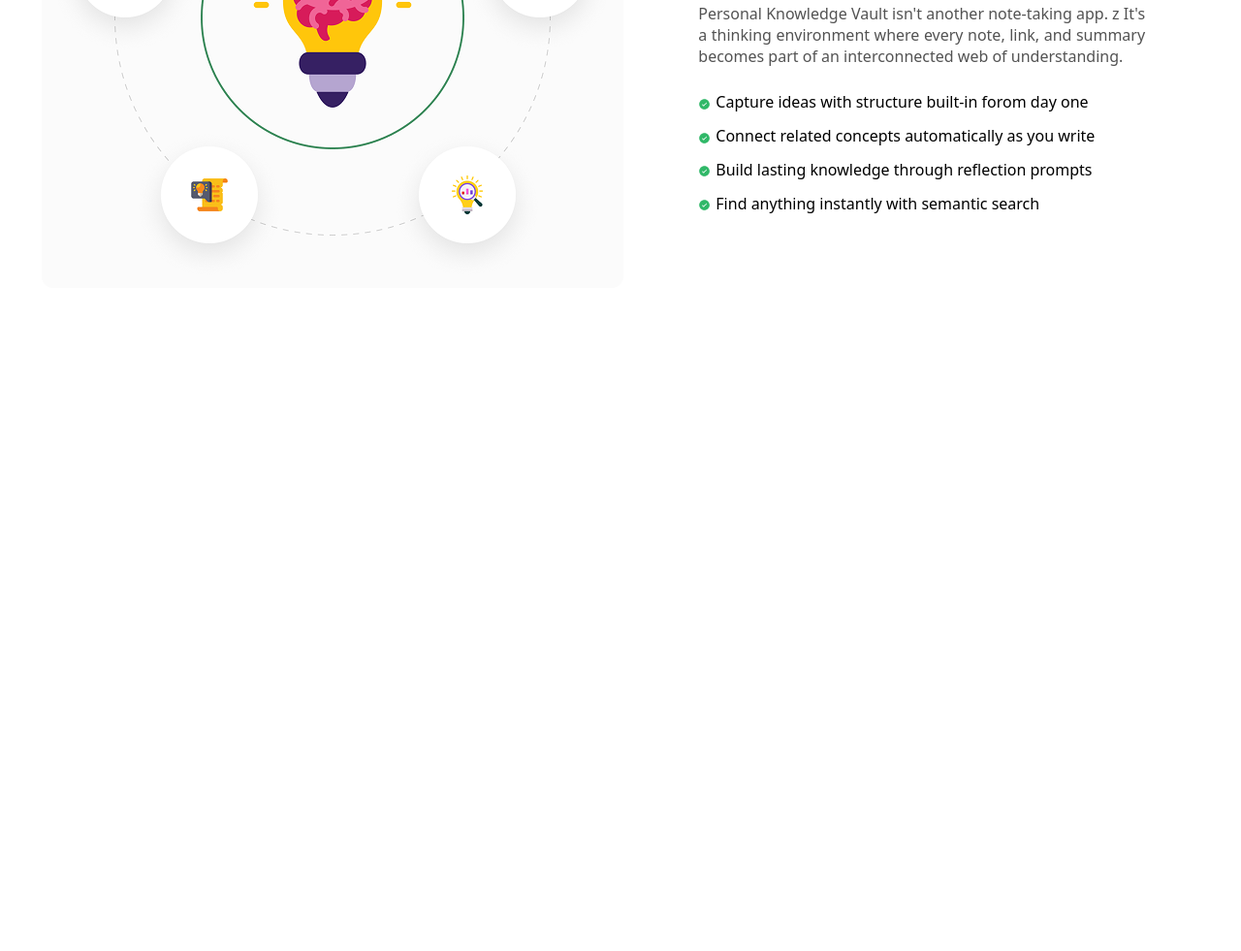
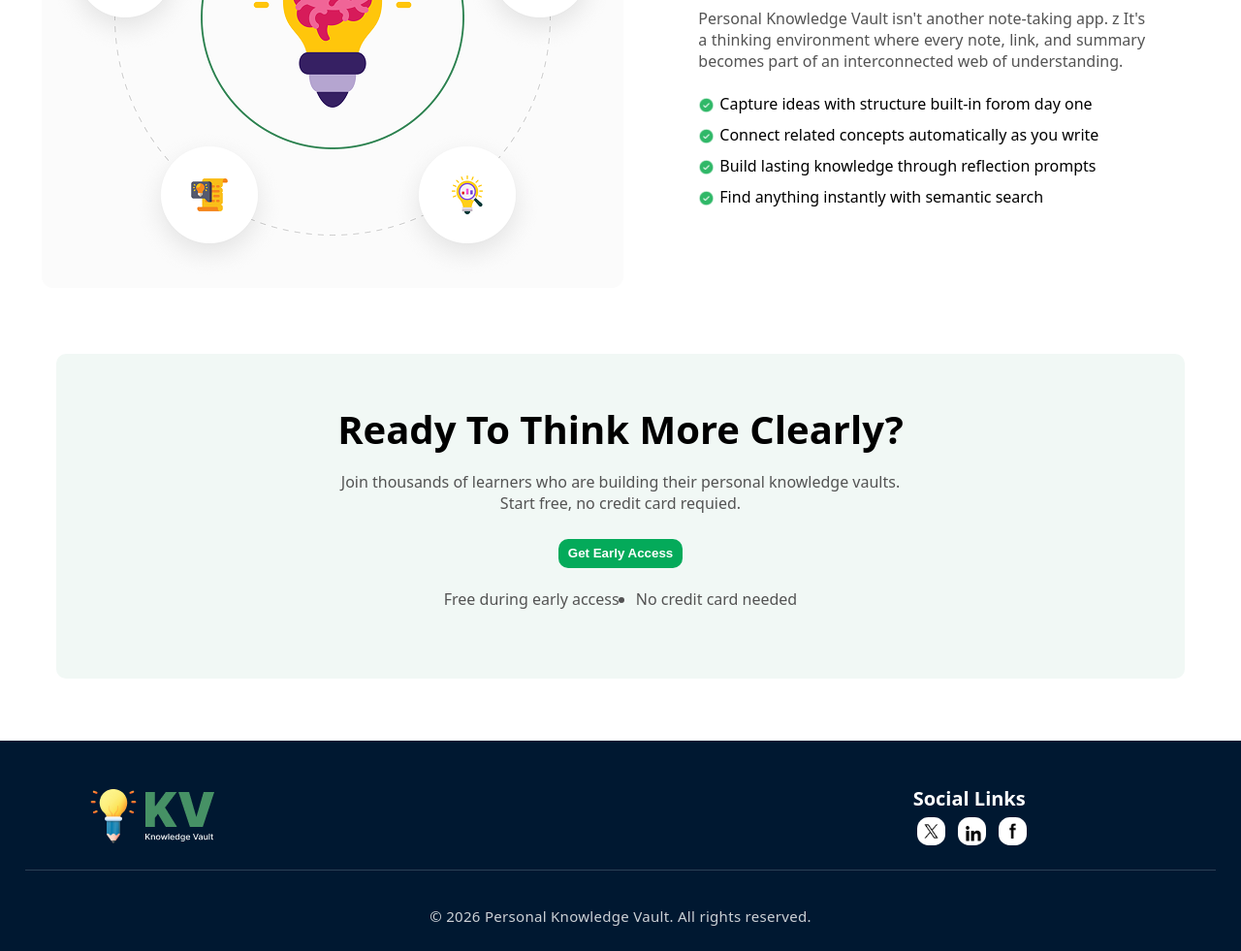
Before and after one commit to mddidarh311-jpg/Project-1, a plain HTML site: page index.html in a window 1280 px wide. Shown: the part 1626-2607 px from the top of the page at 97% size. Before the commit the page ends 1927 px from the top, so only its background shows below. Drawn offline with Linux system fonts and the light colour scheme.

Commit message:
project-1 end (Thank You)

```diff
--- a/index.html
+++ b/index.html
@@ -152,9 +152,56 @@
     </div>
     </div>
    </section>
+   <!-- section (do) end -->
+
+   <!-- section (more) start -->
+
+   <section class="more">
+    <div class="more-container">
+      <div class="more-text-1">
+        <p>Ready To Think More Clearly?</p>
+      </div>
+      <div class="more-text-2">
+        <p>Join thousands of learners who are building their personal knowledge vaults.<br>Start free, no credit card requied. </p>
+      </div>
+      <div class="more-btn">
+        <button class="nav-button">Get Early Access</button>
+      </div>
+    </div>
+    <div class="more-ul">
+        <p style="margin-right: 2%;">Free during early access</p>
+        <ul>
+          <li>No credit card needed</li>
+        </ul>
+      </div>
+   </section>
+
+   <!-- section (more) start -->
+
+   <!-- section (footer) start -->
+
+   <section class="footer">
+    <div class="footer-container">
+      <div class="footer-img">
+        <img src="assets/logo-footer.png" alt="">
+      </div>
+      <div class="footer-link">
+        <div class="footer-link-text">
+          <p>Social Links</p>
+        </div>
+        <div class="footer-link-img">
+          <a target="_blank" href="https://x.com/"><img src="assets/x see.png" alt=""></a>
+          <a target="_blank" href="https://www.linkedin.com/"><img src="assets/linkedin icon.png" alt=""></a>
+          <a target="_blank" href="https://www.facebook.com/"><img src="assets/facebook icon.png" alt=""></a>
+        </div>
+      </div>
+    </div>
+    <div class="footer-end">
+      <p>&copy 2026 Personal Knowledge Vault. All rights reserved. </p>
+    </div>
+   </section>
 
 
-
-
+   <!-- section (footer) end -->
 </body>
 </html>
--- a/style.css
+++ b/style.css
@@ -246,19 +246,108 @@
   color: rgb(83, 83, 83);
 }
 
-
-
 .do-li p{
   font-weight: 500;
+  margin-top: 0.2%;
 }
 
 .do-li{
   display: inline-flex;
   align-items: center;
   gap: 5px;
+  margin-top: 1%;
+}
+.do-li img{
+  max-width: 17px;
+  margin-top: 1%;
+}
+
+/* section do end */
+
+/* section more start */
+
+.more{
+  margin: 5% 4.5%;
+  background-color: rgb(241, 248, 245) ;
+  padding: 50px;
+  font-family: system-ui, -apple-system, BlinkMacSystemFont, 'Segoe UI', Roboto, Oxygen, Ubuntu, Cantarell, 'Open Sans', 'Helvetica Neue', sans-serif;
+  border: none;
+  border-radius: 10px;
+}
+.more-container{
+  display: flex;
+  flex-direction: column;
+  align-items: center;
+  text-align: center;
+}
+
+.more-text-1{
+  font-size: 40px;
+  font-weight: bold;
+}
+
+.more-text-2{
+  color:rgb(83, 83, 83);
+  margin: 1.5% 0% 1% 0%;
+}
+
+.more-ul{
+  display: flex;
+  justify-content: space-evenly;
+  margin: 2% 32%;
+  color:rgb(83, 83, 83);
+}
+
+/* section more end */
+
+/* section footer start */
+
+.footer{
+  background-color:  #001831;
+  color: white;
+  font-family: system-ui, -apple-system, BlinkMacSystemFont, 'Segoe UI', Roboto, Oxygen, Ubuntu, Cantarell, 'Open Sans', 'Helvetica Neue', sans-serif;
+  padding: 2%;
+}
+
+.footer-container{
+  display: flex;
+  justify-content: space-between;
+  padding: 0% 5%;
+  border-bottom: 0.5px solid rgba(255, 255, 255, 0.171);
+}
+
+.footer-img{
   margin-top: 2%;
 }
-.do-li img{
-  max-width: 13px;
-  margin-top: 1%;
+
+.footer-link{
+  display: flex;
+  flex-direction: column;
+  align-items: center;
+  margin-right: 10%;
+  padding: 20px;
 }
+
+.footer-link-text{
+  font-size: 20px;
+  font-weight: 600;
+  }
+
+.footer-link-img img{
+  background-color: white;
+  border: none;
+  border-radius: 40%;
+  padding: 2px;
+  margin: 5% 0% 0% 7%;
+  max-width: 20%;
+}
+
+.footer-end{
+  font-size: 15px;
+  letter-spacing: 0.3px;
+  text-align: center;
+  margin-top: 3%;
+  color: rgba(255, 255, 255, 0.8);
+}
+
+/* section footer end */
```
Also changed, not shown: assets/facebook icon.png (added), assets/linkedin icon.png (added), assets/x see.png (added), 1 other file.
